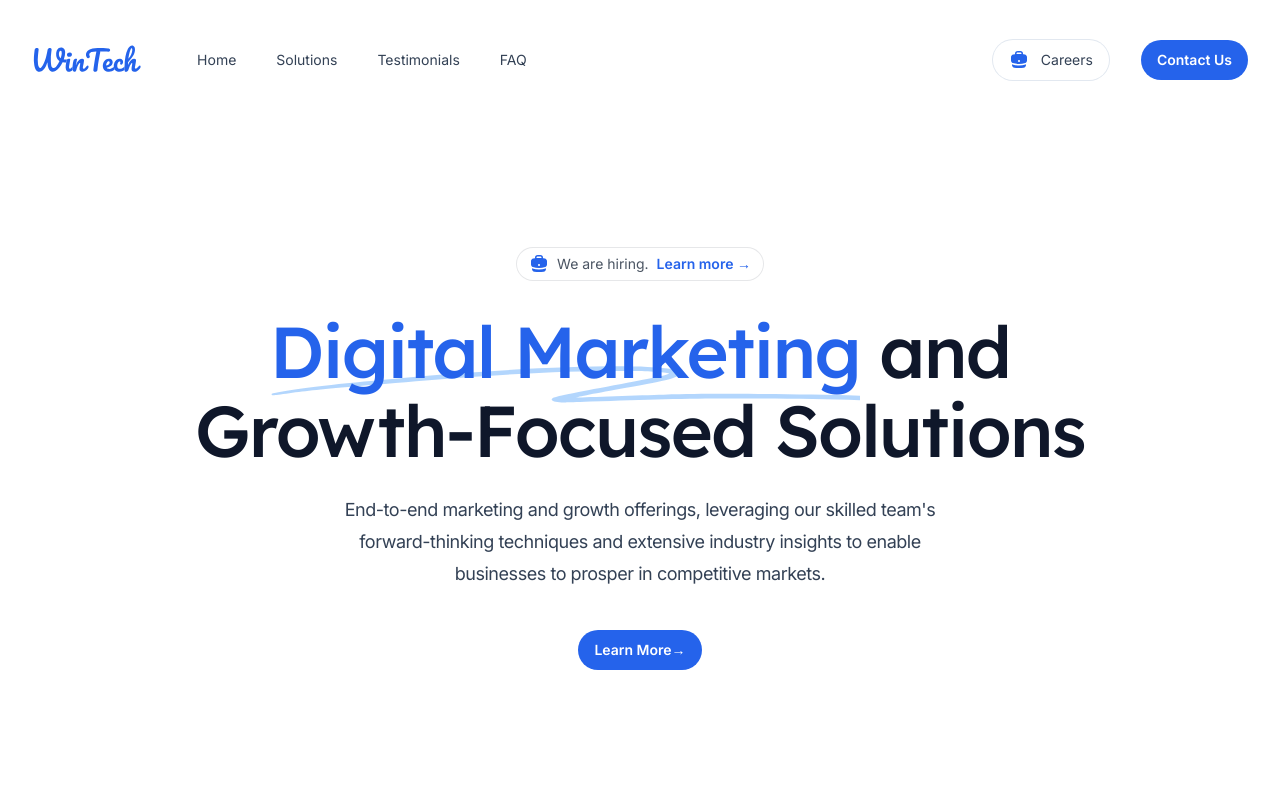
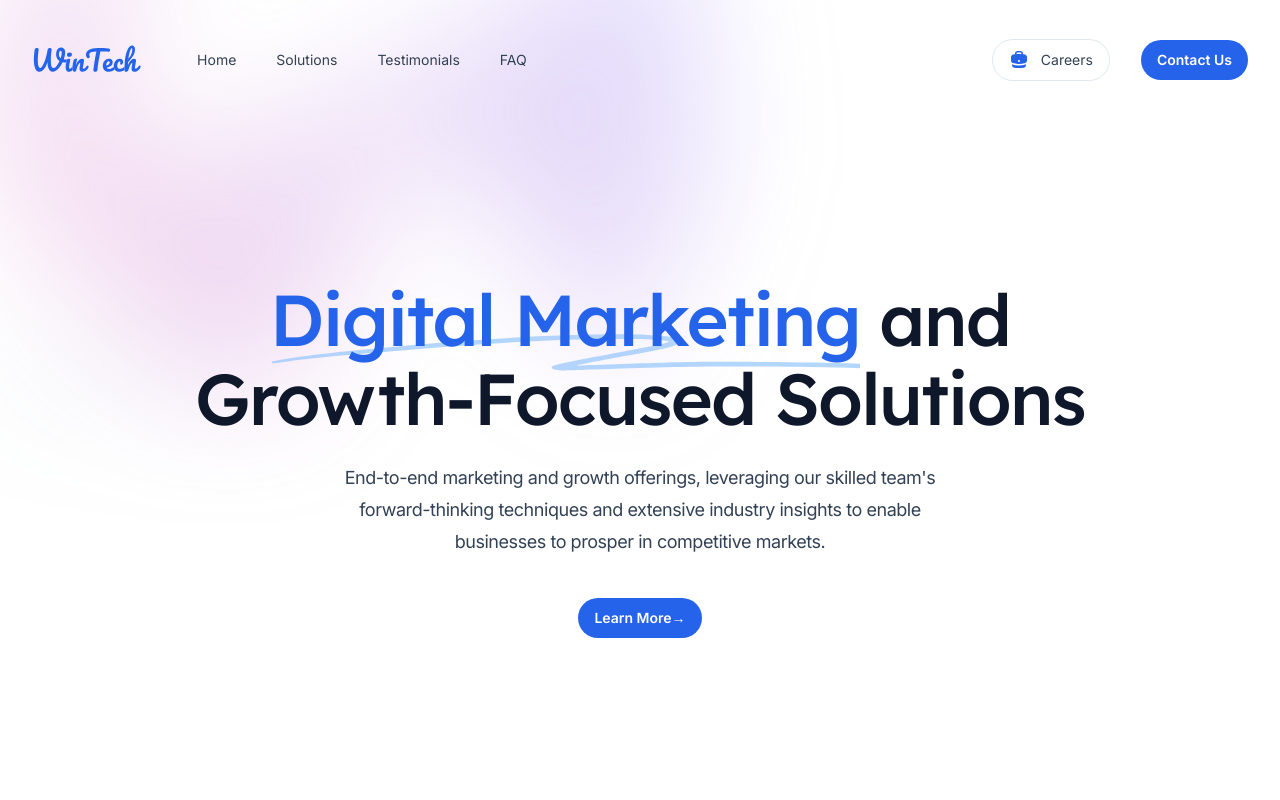
Before and after one commit to wtechdigital/wtech-co, a Next.js app: page / in a window 1280 px wide. Shown: the top 800 px of the page. Built offline with nearby package versions, Linux system fonts and the light colour scheme.

Commit message:
main page background, reviews removed

```diff
--- a/src/app/page.jsx
+++ b/src/app/page.jsx
@@ -18,7 +18,6 @@
         <Solutions />
         <CallToAction />
         <Stats />
-        <Testimonials />
         <Faqs />
       </main>
       <Footer />
--- a/src/components/Hero.jsx
+++ b/src/components/Hero.jsx
@@ -13,7 +13,19 @@
 
   return (
     <Container className="pb-16 pt-20 text-center  lg:pt-32" id="#home">
+
   <div className="mb-8 flex justify-center">
+  <div
+          className="absolute inset-x-0 -top-40 -z-10 transform-gpu overflow-hidden blur-3xl sm:-top-80"
+          aria-hidden="true"
+        >
+          <div
+            className="relative left-[calc(50%-11rem)] aspect-[1155/678] w-[36.125rem] -translate-x-1/2 rotate-[30deg] bg-gradient-to-tr from-[#ff80b5] to-[#9089fc] opacity-30 sm:left-[calc(50%-30rem)] sm:w-[72.1875rem]"
+            style={{
+              clipPath:
+                'polygon(74.1% 44.1%, 100% 61.6%, 97.5% 26.9%, 85.5% 0.1%, 80.7% 2%, 72.5% 32.5%, 60.2% 62.4%, 52.4% 68.1%, 47.5% 58.3%, 45.2% 34.5%, 27.5% 76.7%, 0.1% 64.9%, 17.9% 100%, 27.6% 76.8%, 76.1% 97.7%, 74.1% 44.1%)',
+            }}
+          />
   <div className="flex items-center space-x-2 rounded-full px-3 py-1 text-sm leading-6 text-gray-600 ring-1 ring-gray-900/10 hover:ring-gray-900/20">
     <svg xmlns="http://www.w3.org/2000/svg" viewBox="0 0 20 20" className="h-5 w-5 fill-blue-600 group-active:fill-current">
       <path fill-rule="evenodd" d="M6 3.75A2.75 2.75 0 018.75 1h2.5A2.75 2.75 0 0114 3.75v.443c.572.055 1.14.122 1.706.2C17.053 4.582 18 5.75 18 7.07v3.469c0 1.126-.694 2.191-1.83 2.54-1.952.599-4.024.921-6.17.921s-4.219-.322-6.17-.921C2.694 12.73 2 11.665 2 10.539V7.07c0-1.321.947-2.489 2.294-2.676A41.047 41.047 0 016 4.193V3.75zm6.5 0v.325a41.622 41.622 0 00-5 0V3.75c0-.69.56-1.25 1.25-1.25h2.5c.69 0 1.25.56 1.25 1.25zM10 10a1 1 0 00-1 1v.01a1 1 0 001 1h.01a1 1 0 001-1V11a1 1 0 00-1-1H10z" clip-rule="evenodd" />
@@ -25,6 +37,8 @@
     </a>
   </div>
 </div>
+</div>
+
       <h1 className="mx-auto max-w-4xl font-display text-4xl font-medium tracking-tight text-slate-900 sm:text-7xl">
 
         <span className="relative whitespace-nowrap text-blue-600">
```
